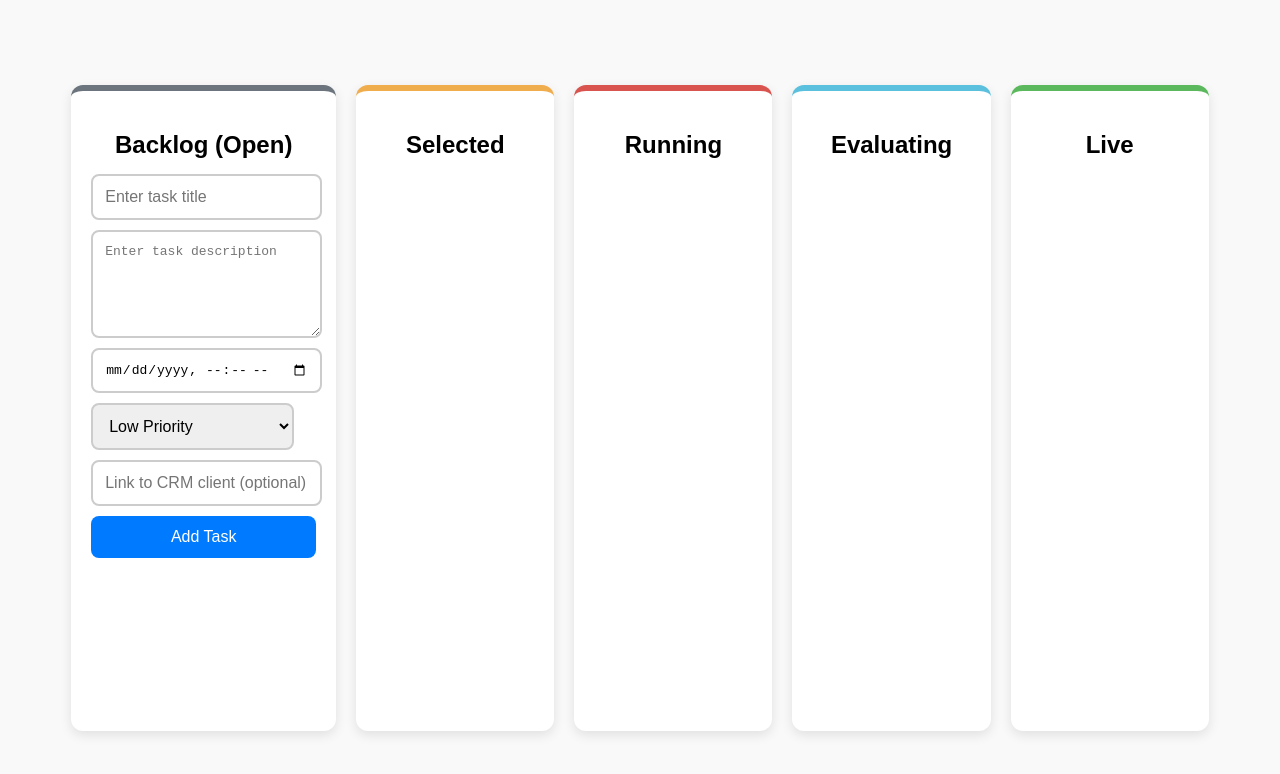
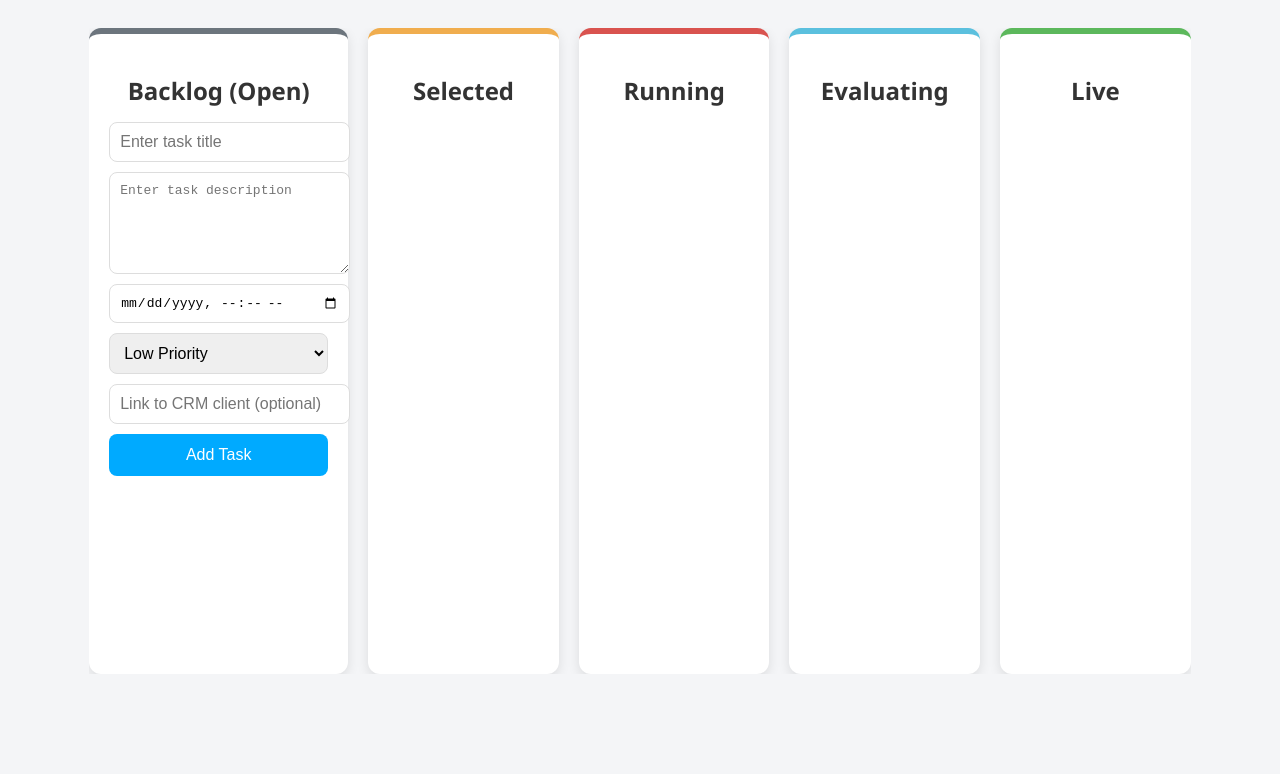
Before and after one commit to rotem-ziv21/task, a plain HTML site: page index.html in a window 1280 px wide. Drawn offline with Linux system fonts and the light colour scheme; no server answers.

Commit message:
Update index.html

```diff
--- a/index.html
+++ b/index.html
@@ -6,16 +6,15 @@
     <title>Task Management App</title>
     <style>
         body {
-            font-family: Arial, sans-serif;
-            background-color: #f9f9f9;
+            font-family: 'Segoe UI', Tahoma, Geneva, Verdana, sans-serif;
+            background-color: #f4f5f7;
             display: flex;
             justify-content: center;
-            align-items: center;
-            height: 100vh;
+            align-items: flex-start;
+            padding: 20px;
         }
         .task-board {
-            background-color: #f9f9f9;
-            padding: 20px;
+            background-color: #f4f5f7;
             display: flex;
             gap: 20px;
             overflow-x: auto;
@@ -37,6 +36,7 @@
             margin-bottom: 15px;
             font-size: 1.5em;
             font-weight: bold;
+            color: #333;
         }
         #task-form {
             display: flex;
@@ -44,16 +44,16 @@
             gap: 10px;
         }
         #task-input, #task-date, #task-priority, #task-client {
-            width: calc(100% - 22px);
-            padding: 12px;
-            border: 2px solid #ccc;
+            width: 100%;
+            padding: 10px;
+            border: 1px solid #ddd;
             border-radius: 8px;
             font-size: 1em;
         }
         #task-description {
-            width: calc(100% - 22px);
-            padding: 12px;
-            border: 2px solid #ccc;
+            width: 100%;
+            padding: 10px;
+            border: 1px solid #ddd;
             border-radius: 8px;
             font-size: 1em;
             height: 80px;
@@ -61,7 +61,7 @@
         #add-task-btn {
             width: 100%;
             padding: 12px;
-            background-color: #007bff;
+            background-color: #00aaff;
             color: white;
             border: none;
             border-radius: 8px;
@@ -70,7 +70,7 @@
             transition: background-color 0.3s ease;
         }
         #add-task-btn:hover {
-            background-color: #0056b3;
+            background-color: #008ecc;
         }
         .task-list {
             list-style-type: none;
@@ -80,7 +80,7 @@
         }
         .task-item {
             background-color: #ffffff;
-            padding: 20px;
+            padding: 15px;
             margin: 10px 0;
             border-radius: 10px;
             box-shadow: 0 2px 8px rgba(0, 0, 0, 0.1);
@@ -88,10 +88,10 @@
             flex-direction: column;
             gap: 10px;
             cursor: grab;
+            border-left: 6px solid;
         }
         .task-details {
             width: 100%;
-            margin-bottom: 10px;
         }
         .task-details .task-title {
             font-weight: bold;
@@ -103,6 +103,7 @@
             justify-content: space-between;
             align-items: center;
             font-size: 0.9em;
+            color: #555;
         }
         .task-details .priority {
             padding: 3px 8px;
@@ -112,12 +113,15 @@
         }
         .priority.Low {
             background-color: #28a745;
+            border-left-color: #28a745;
         }
         .priority.Medium {
             background-color: #ffc107;
+            border-left-color: #ffc107;
         }
         .priority.High {
             background-color: #dc3545;
+            border-left-color: #dc3545;
         }
         .delete-btn {
             background-color: #dc3545;
```
